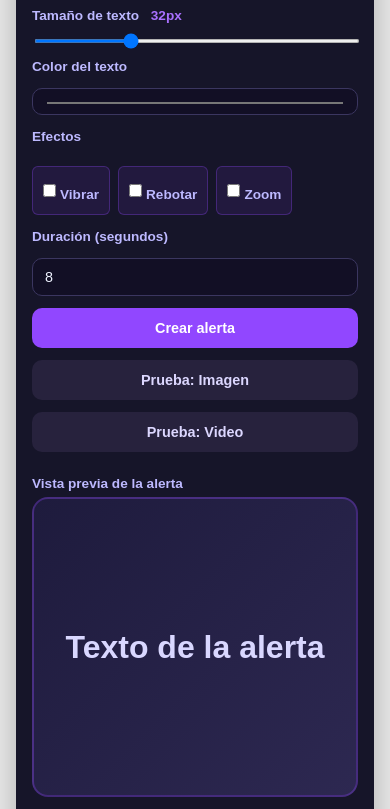
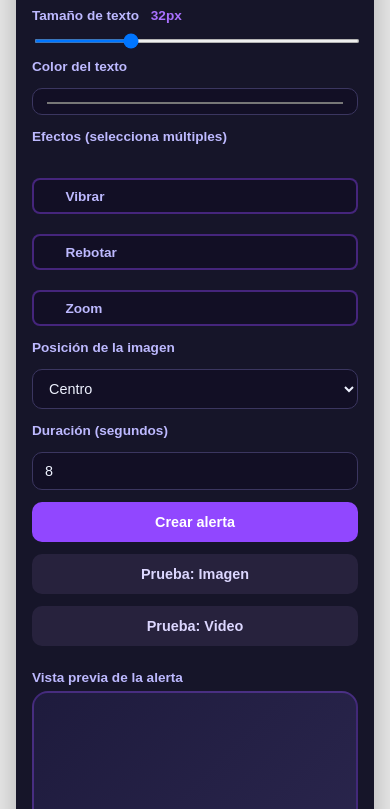
Before and after one commit to sh6ks/InteractiveWithYou, a website: page html/alerts.html in a window 390 px wide. Shown: the part 780-1589 px from the top of the page. Drawn offline with Linux system fonts and the light colour scheme; no server answers.

Commit message:
Ajustes menores en la edicion de alertas

```diff
--- a/html/alerts.html
+++ b/html/alerts.html
@@ -127,6 +127,50 @@
             margin: 0;
         }
 
+        .effects-buttons {
+            display: flex;
+            flex-wrap: wrap;
+            gap: 8px;
+            margin-top: 8px;
+        }
+
+        .effect-btn {
+            padding: 8px 14px;
+            border: 2px solid rgba(145, 71, 255, 0.4);
+            border-radius: 8px;
+            background: #120f25;
+            color: #bdb9ff;
+            cursor: pointer;
+            font-weight: 600;
+            font-size: 0.85rem;
+            transition: all 0.2s;
+            display: flex;
+            align-items: center;
+            gap: 6px;
+        }
+
+        .effect-btn span {
+            display: inline-block;
+            opacity: 0;
+            transition: opacity 0.2s;
+        }
+
+        .effect-btn:hover {
+            border-color: #9147ff;
+            background: rgba(145, 71, 255, 0.1);
+        }
+
+        .effect-btn.active {
+            background: #9147ff;
+            color: white;
+            border-color: #9147ff;
+            box-shadow: 0 0 12px rgba(145, 71, 255, 0.5);
+        }
+
+        .effect-btn.active span {
+            opacity: 1;
+        }
+
         .range-value {
             display: inline-block;
             margin-left: 8px;
@@ -173,6 +217,30 @@
             text-align: center;
             max-width: 100%;
             width: 100%;
+            display: flex;
+            flex-direction: column;
+            align-items: center;
+            gap: 12px;
+        }
+
+        .alert-content.position-top {
+            flex-direction: column;
+        }
+
+        .alert-content.position-center {
+            flex-direction: column;
+        }
+
+        .alert-content.position-bottom {
+            flex-direction: column-reverse;
+        }
+
+        .alert-content.position-left {
+            flex-direction: row;
+        }
+
+        .alert-content.position-right {
+            flex-direction: row-reverse;
         }
 
         .alert-media {
@@ -280,21 +348,29 @@
                 </div>
 
                 <div class="field-group">
-                    <label>Efectos</label>
-                    <div class="checkbox-group">
-                        <div class="checkbox-item">
-                            <input id="effectVibrate" type="checkbox" />
-                            <label for="effectVibrate">Vibrar</label>
-                        </div>
-                        <div class="checkbox-item">
-                            <input id="effectBounce" type="checkbox" />
-                            <label for="effectBounce">Rebotar</label>
-                        </div>
-                        <div class="checkbox-item">
-                            <input id="effectZoom" type="checkbox" />
-                            <label for="effectZoom">Zoom</label>
-                        </div>
+                    <label>Efectos (selecciona múltiples)</label>
+                    <div class="effects-buttons">
+                        <button type="button" class="effect-btn" data-effect="vibrate">
+                            <span>✓</span> Vibrar
+                        </button>
+                        <button type="button" class="effect-btn" data-effect="bounce">
+                            <span>✓</span> Rebotar
+                        </button>
+                        <button type="button" class="effect-btn" data-effect="zoom">
+                            <span>✓</span> Zoom
+                        </button>
                     </div>
+                </div>
+
+                <div class="field-group">
+                    <label>Posición de la imagen</label>
+                    <select id="mediaPosition">
+                        <option value="top">Arriba</option>
+                        <option value="center" selected>Centro</option>
+                        <option value="bottom">Abajo</option>
+                        <option value="left">Izquierda</option>
+                        <option value="right">Derecha</option>
+                    </select>
                 </div>
 
                 <div class="field-group">
@@ -365,6 +441,11 @@
 
         let uploadedFileUrl = '';
         let uploadedSoundUrl = '';
+        let activeEffects = {
+            vibrate: false,
+            bounce: false,
+            zoom: false
+        };
 
         // DOM
         const canalInput = document.getElementById('canal');
@@ -379,10 +460,9 @@
         const fontSizeInput = document.getElementById('fontSize');
         const sizeValue = document.getElementById('sizeValue');
         const textColorInput = document.getElementById('textColor');
-        const effectVibrate = document.getElementById('effectVibrate');
-        const effectBounce = document.getElementById('effectBounce');
-        const effectZoom = document.getElementById('effectZoom');
         const durationInput = document.getElementById('duration');
+        const mediaPositionSelect = document.getElementById('mediaPosition');
+        const effectBtns = document.querySelectorAll('.effect-btn');
         const createButton = document.getElementById('createButton');
         const statusBox = document.getElementById('status');
         const overlayLinkInput = document.getElementById('overlayLink');
@@ -447,11 +527,13 @@
         // Actualizar preview
         const updatePreview = () => {
             const effects = [];
-            if (effectVibrate.checked) effects.push('effect-vibrate');
-            if (effectBounce.checked) effects.push('effect-bounce');
-            if (effectZoom.checked) effects.push('effect-zoom');
+            if (activeEffects.vibrate) effects.push('effect-vibrate');
+            if (activeEffects.bounce) effects.push('effect-bounce');
+            if (activeEffects.zoom) effects.push('effect-zoom');
 
+            const position = mediaPositionSelect.value;
             alertPreview.className = effects.join(' ');
+            alertPreview.querySelector('.alert-content').className = `alert-content position-${position}`;
             previewText.textContent = textInput.value || 'Texto de la alerta';
             previewText.style.fontSize = fontSizeInput.value + 'px';
             previewText.style.fontFamily = `'${fuenteSelect.value}', sans-serif`;
@@ -534,6 +616,17 @@
         // Listeners
         assetFileInput.addEventListener('change', (e) => handleFileUpload(e.target.files[0], false));
         soundFileInput.addEventListener('change', (e) => handleFileUpload(e.target.files[0], true));
+        // Listeners para efectos (botones)
+        effectBtns.forEach(btn => {
+            btn.addEventListener('click', (e) => {
+                e.preventDefault();
+                const effect = btn.dataset.effect;
+                activeEffects[effect] = !activeEffects[effect];
+                btn.classList.toggle('active');
+                updatePreview();
+            });
+        });
+
         fontSizeInput.addEventListener('input', () => {
             sizeValue.textContent = fontSizeInput.value + 'px';
             updatePreview();
@@ -541,9 +634,7 @@
         fuenteSelect.addEventListener('change', updatePreview);
         textColorInput.addEventListener('input', updatePreview);
         textInput.addEventListener('input', updatePreview);
-        effectVibrate.addEventListener('change', updatePreview);
-        effectBounce.addEventListener('change', updatePreview);
-        effectZoom.addEventListener('change', updatePreview);
+        mediaPositionSelect.addEventListener('change', updatePreview);
         tipoSelect.addEventListener('change', updateMediaPreview);
         assetInput.addEventListener('input', updateMediaPreview);
 
@@ -571,10 +662,11 @@
                     fuente: fuenteSelect.value,
                     fontSize: parseInt(fontSizeInput.value),
                     textColor: textColorInput.value,
+                    mediaPosition: mediaPositionSelect.value,
                     effects: {
-                        vibrate: effectVibrate.checked,
-                        bounce: effectBounce.checked,
-                        zoom: effectZoom.checked
+                        vibrate: activeEffects.vibrate,
+                        bounce: activeEffects.bounce,
+                        zoom: activeEffects.zoom
                     },
                     duration: parseInt(durationInput.value),
                     status: 'pending',
```
